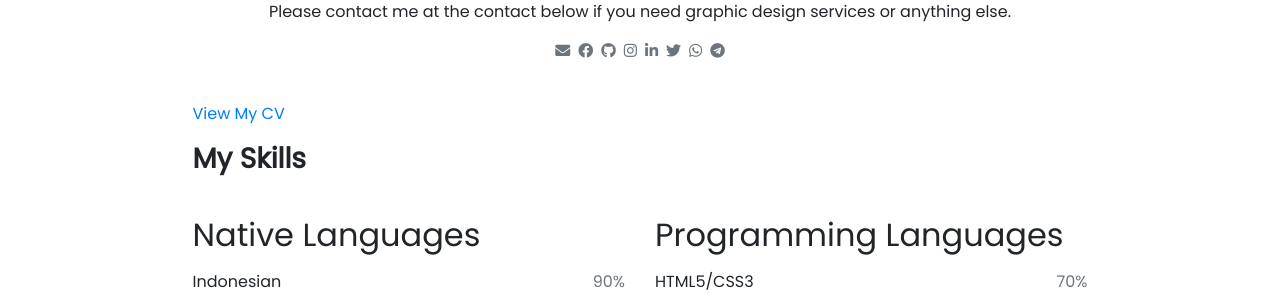
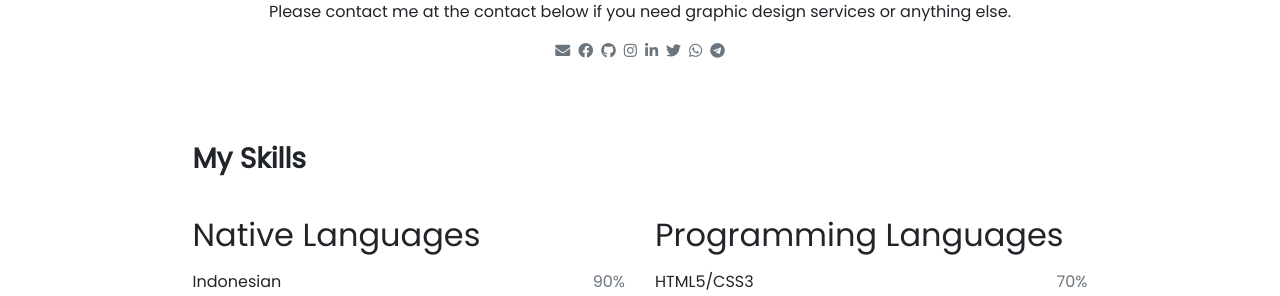
Before and after one commit to ajisetiawan716/ajisetiawan716.github.io, a Jekyll site: the page built from pages/about.md, in a window 1280 px wide and 900 px high, scrolled down 343 px. Shown: the part 158-454 px from the top of the window. Built offline with Jekyll 4.4.1, drawn with Linux system fonts in a browser that asks for light colours; nearby versions of some CDN libraries; emoji names are drawn with the system emoji font; comment, search, counter and statistics services are not loaded.

Commit message:
Update about.md

```diff
--- a/pages/about.md
+++ b/pages/about.md
@@ -15,7 +15,6 @@ I am a student at <b>STIES Putera Bangsa Tegal</b> with a study focus in Islamic
 
 <p class="text-center"> {% include social.html %} </p>
 <br>
-[View My CV](#){:.buttonmodal}
 <br>
 ### **My Skills**
 
```
